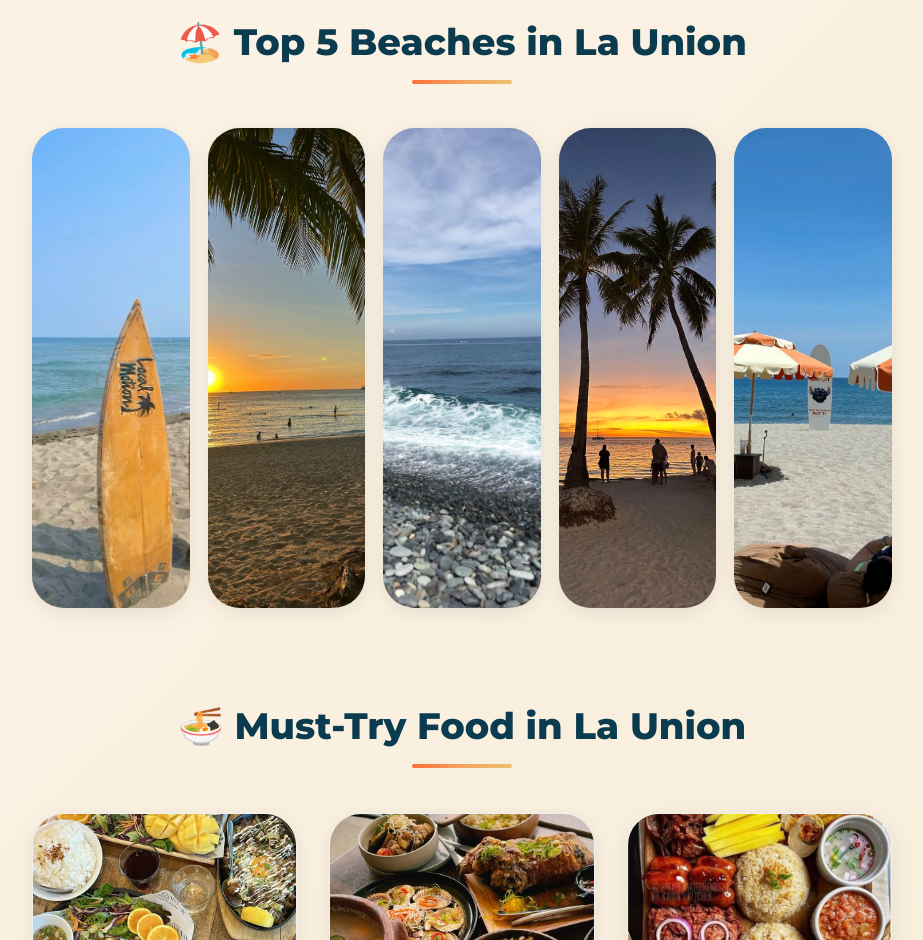
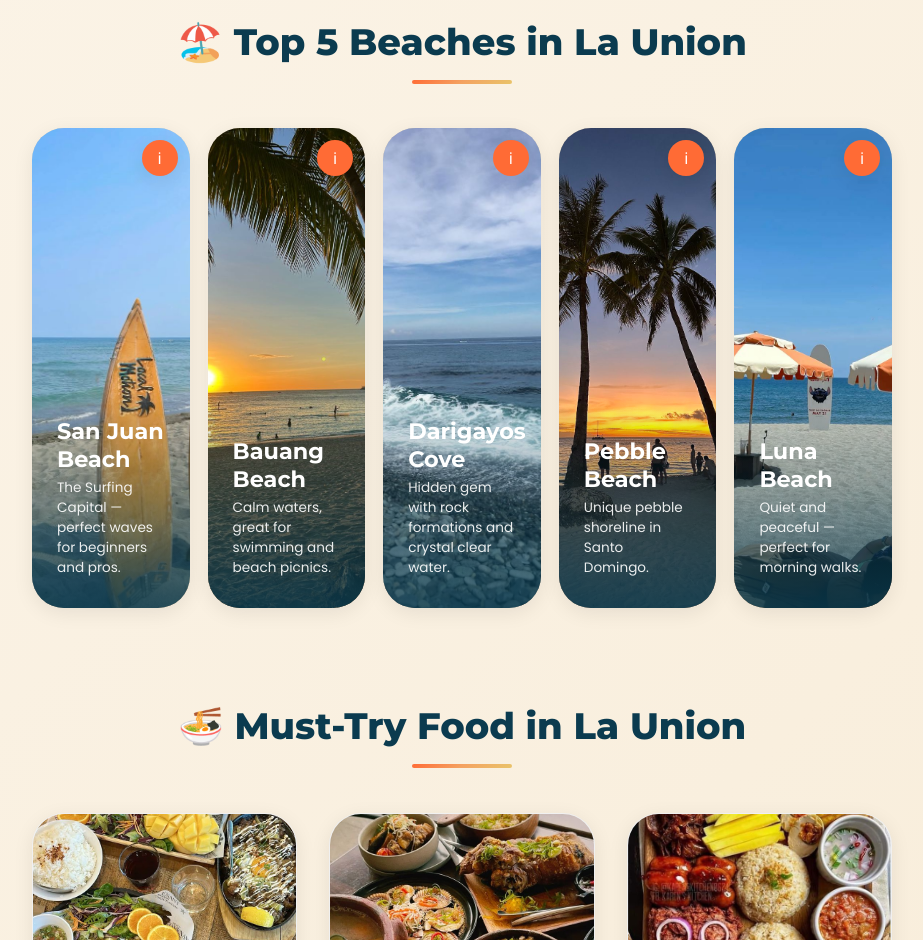
Before and after one commit to Khin0815/final-na-to, a plain HTML site: page index.html in a window 1280 px wide. Shown: the part 1800-2740 px from the top of the page, without its empty margins (308-1231 px from the left). Drawn offline with Linux system fonts and the light colour scheme.

Commit message:
Update style.css

```diff
--- a/style.css
+++ b/style.css
@@ -1593,3 +1593,46 @@ body.dark-mode .elyu-highlight {
     opacity: 0.8;
     transition: opacity 0.05s ease;
 }
+
+/* ============================================================
+   MOBILE TOUCH FIXES — add at the very bottom of LAUNION.css
+============================================================ */
+
+/* Make all child elements pass clicks through to the parent card */
+.gallery-card .img-holder,
+.gallery-card h3,
+.gallery-card .desc {
+    pointer-events: none;
+}
+
+/* Beach slides — children pass clicks to the li */
+.slides li .content,
+.slides li img {
+    pointer-events: none;
+}
+
+/* Info trigger always visible on mobile (no hover on touch) */
+@media (hover: none) {
+    .info-trigger {
+        opacity: 1 !important;
+    }
+    .slides li .content {
+        opacity: 1 !important;
+        background: linear-gradient(transparent, rgba(11,59,79,0.85));
+    }
+    /* Remove hover transform on touch devices (causes layout bugs) */
+    .gallery-card:hover {
+        transform: none;
+    }
+    .slides li:hover {
+        flex: 1;
+    }
+}
+
+/* Tap highlight removed for cleaner feel */
+.gallery-card,
+.slides li,
+.info-trigger {
+    -webkit-tap-highlight-color: transparent;
+    touch-action: manipulation;
+}
```
